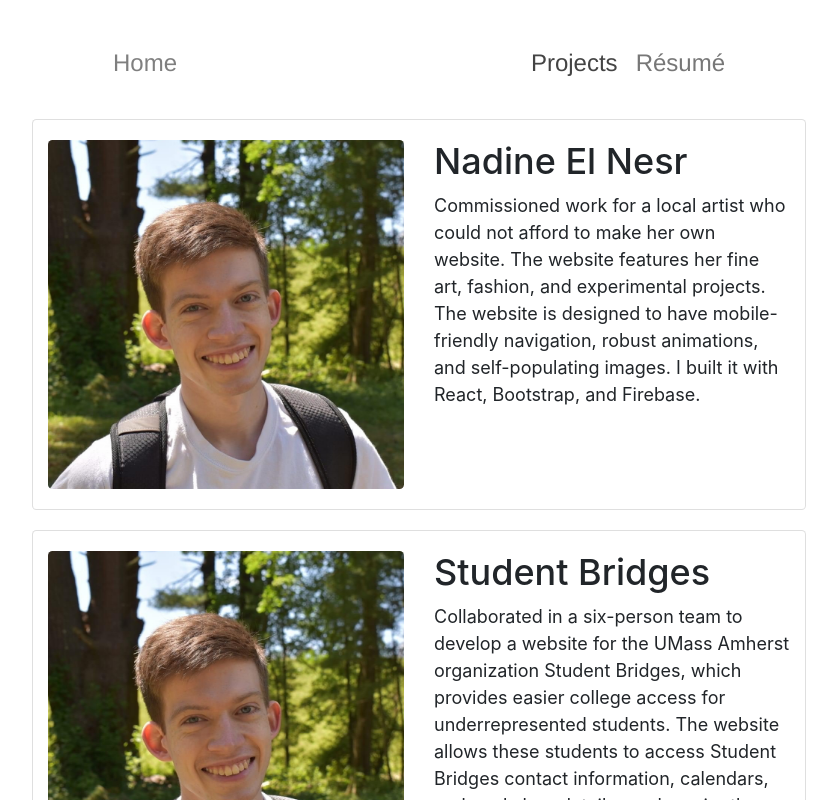
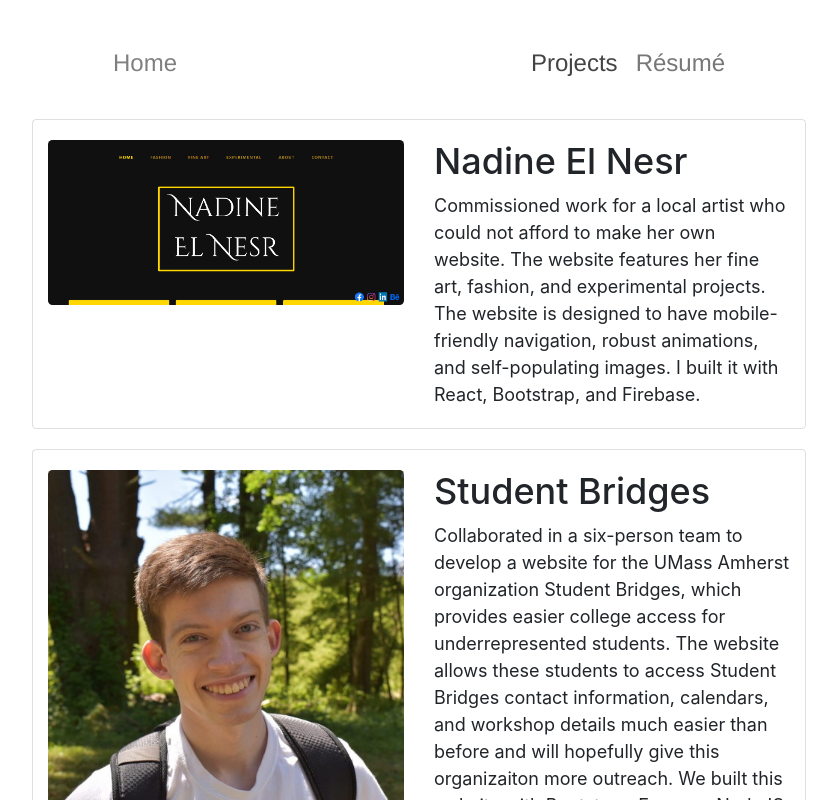
Before and after one commit to bryceparkman/personal-website, a Next.js app: page /projects in a window 1280 px wide. Shown: the top 800 px of the page, without its empty margins (221-1058 px from the left). Built offline with nearby package versions, Linux system fonts and the light colour scheme.

Commit message:
Nadine img test

```diff
--- a/pages/projects.js
+++ b/pages/projects.js
@@ -15,7 +15,7 @@ export default function Project() {
             <Card className={utilStyles.projectRow}>
                 <Row className={utilStyles.projectRow}>
                     <Col>
-                        <Image rounded src="/images/profile.jpeg" />
+                        <Image rounded src="/images/nadine.png" />
                     </Col>
                     <Col>
                         <h2>
```
Also changed, not shown: public/images/nadine.png (added).
